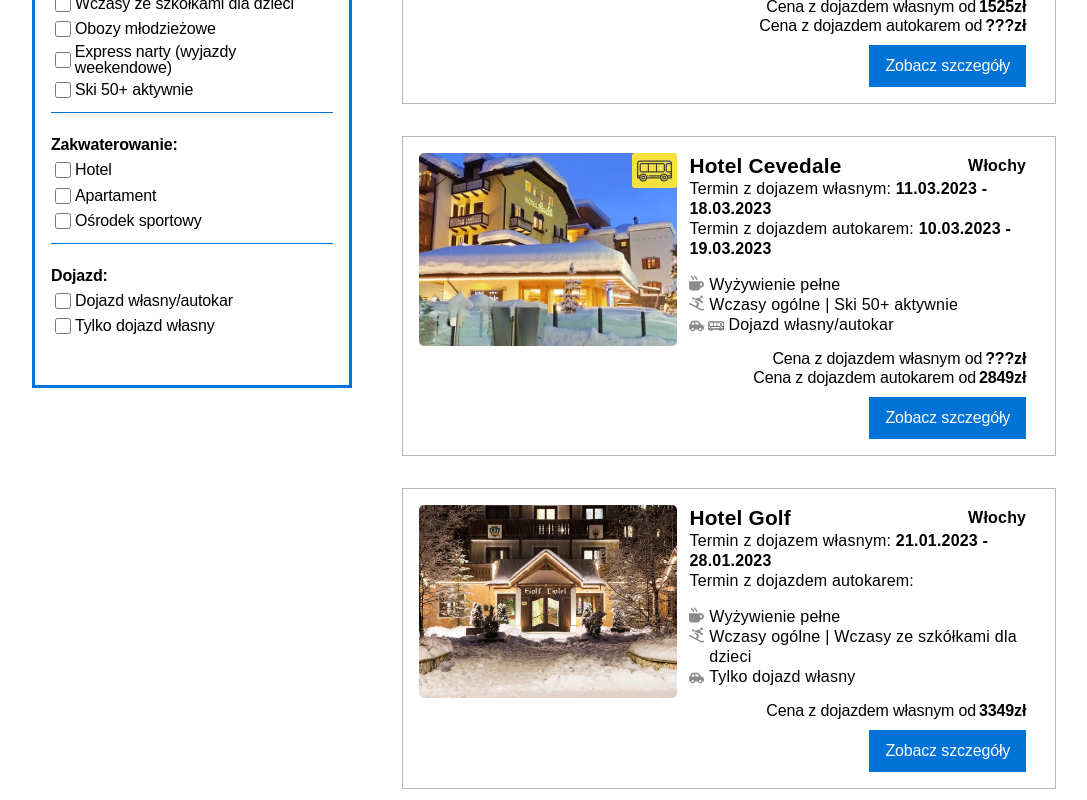
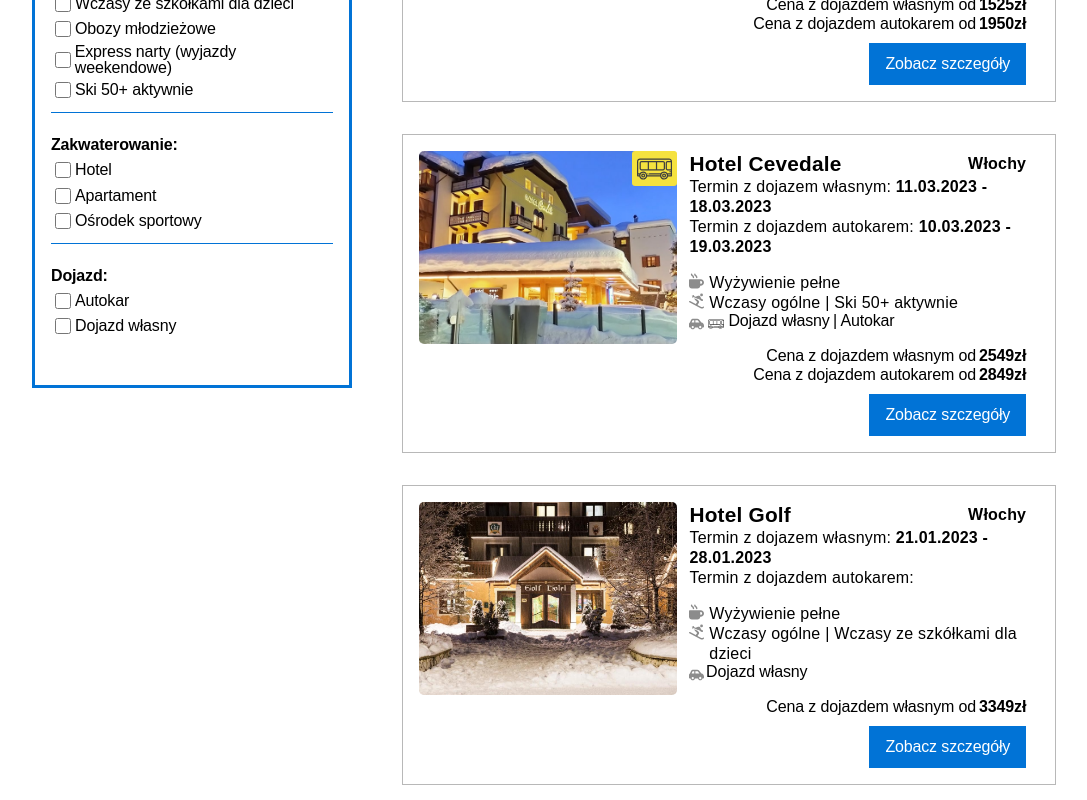
Before and after one commit to BartoszDadok/Promotor, a Next.js app: page / in a window 1280 px wide. Shown: the part 1340-2140 px from the top of the page, without its empty margins (96-1183 px from the left). Built offline with nearby package versions, Linux system fonts and the light colour scheme.

Commit message:
transport change

```diff
--- a/components/organisms/Item/Item.tsx
+++ b/components/organisms/Item/Item.tsx
@@ -21,6 +21,7 @@ export const ParagraphWrapper = styled.div`
   align-items: center;
 `;
 const SingleItem = styled.div`
+  position: relative;
   display: flex;
   flex-direction: row;
   justify-content: center;
@@ -67,7 +68,7 @@ const IconWrapper = styled.div`
   display: flex;
   justify-content: center;
   align-items: center;
-  margin-left: 0.2em;
+  margin: 0 0.2em;
   padding-top: 2px;
 `;
 
@@ -92,6 +93,14 @@ const ImageWrapper = styled.div<{ busSrc?: string }>`
     right: 0;
   }
 `;
+const AdditionalInformation = styled.div`
+  padding: 0.2em 0.2em;
+  background-color: #0173d6;
+  border: 1px solid #0173d6;
+  position: absolute;
+  top: -15px;
+  right: -1px;
+`;
 
 
 const Item = ({ itemData, src }: { itemData: ItemTypes, src: any }) => {
@@ -100,6 +109,11 @@ const Item = ({ itemData, src }: { itemData: ItemTypes, src: any }) => {
 
     return (
         <SingleItem>
+            { itemData.additionalInformation && <AdditionalInformation>
+                <PageParagraph color={ "white" }
+                               margin={ "0 0.3em" }>{ itemData.additionalInformation }</PageParagraph>
+            </AdditionalInformation>
+            }
             <Link passHref href={ objectWithoutSpaces + "-" + dateWithoutSpaces }>
                 <LinkWrapper>
                     <Image loading={ "lazy" } style={ { borderRadius: "5px", cursor: "pointer" } }
@@ -107,11 +121,12 @@ const Item = ({ itemData, src }: { itemData: ItemTypes, src: any }) => {
                            height={ 270 }
                            src={ src }
                            alt={ "hotel Angelo Włochy" }/>
-                    { itemData.transport === "Dojazd własny/autokar" &&
+                    { itemData.transport.includes("Autokar") &&
                     <ImageWrapper busSrc={ busIcon.src }/>
                     }
                 </LinkWrapper>
             </Link>
+
             <InfoWrapper>
                 <Link passHref href={ objectWithoutSpaces + "-" + dateWithoutSpaces }>
                     <a>
@@ -152,13 +167,23 @@ const Item = ({ itemData, src }: { itemData: ItemTypes, src: any }) => {
                     <Data>
                         <FontAwesomeIcon style={ { paddingTop: "3px" } } width={ "15px" } color={ "#8c8c8c" }
                                          icon={ faCarSide }/>
-                        { itemData.transport === "Dojazd własny/autokar" &&
+                        { itemData.transport.includes("Autokar") &&
                         <IconWrapper>
                             <Image alt={ "ikona busa" } src={ busIcon } width={ "16px" }
                                    height={ "16px" }/>
                         </IconWrapper>
                         }
-                        <PageParagraph margin={ "0 0.3em" }>{ itemData.transport }</PageParagraph>
+                        { itemData.transport.length === 1 ? <span style={ { margin: "0 0.1em" } }>{ itemData.transport }</span>
+                            :
+                            itemData.transport.map((item, i) => {
+                                if (i === 0) {
+                                    return (<span style={ { margin: "0 0.1em" } } key={ item }>{ item }</span>);
+                                } else {
+                                    return (<span style={ { margin: "0 0.1em" } } key={ item }>| { item } </span>);
+                                }
+
+                            })
+                        }
                     </Data>
                     { itemData.skipass === "Skipass" &&
                     <Data>
@@ -169,7 +194,7 @@ const Item = ({ itemData, src }: { itemData: ItemTypes, src: any }) => {
                     }
                 </DataWrapper>
                 <Price>Cena z dojazdem własnym od <span>{ itemData.price }zł</span></Price>
-                { itemData.transport === "Dojazd własny/autokar" &&
+                { itemData.transport.includes("Autokar") &&
                 <Price>Cena z dojazdem autokarem od <span>{ itemData.priceWithBus }zł</span></Price>
                 }
                 <ButtonWrapper>
@@ -179,6 +204,7 @@ const Item = ({ itemData, src }: { itemData: ItemTypes, src: any }) => {
                         </a>
                     </Link>
                 </ButtonWrapper>
+
             </InfoWrapper>
 
 
--- a/components/organisms/Offer/Offer.tsx
+++ b/components/organisms/Offer/Offer.tsx
@@ -121,8 +121,8 @@ const Offer = () => {
             "Ośrodek sportowy": false,
         },
         transport: {
-            "Dojazd własny/autokar": false,
-            "Tylko dojazd własny": false,
+            "Autokar": false,
+            "Dojazd własny": false,
         },
     };
 
@@ -143,8 +143,8 @@ const Offer = () => {
         "apartment": "Apartament",
         "sportCenter": "Ośrodek sportowy",
         "skipass": "Skipass",
-        "own/bus": "Dojazd własny/autokar",
-        "own": "Tylko dojazd własny",
+        "own/bus": "Autokar",
+        "own": "Dojazd własny",
     };
 
 
@@ -208,7 +208,6 @@ const Offer = () => {
         return Object.keys(collectedFilteringData);
     };
     const filteringCategories = getFilteringCategories();
-
 
     const filterData = () => {
         const pureData = [...data];
@@ -367,12 +366,12 @@ const Offer = () => {
                             <InputContainer>
                                 <Input onInput={ (e) => handleFilteredInputs(e) } type="checkbox" id="own/bus"
                                        name="own/bus"/>
-                                <Label htmlFor="own/bus">Dojazd własny/autokar</Label>
+                                <Label htmlFor="own/bus">Autokar</Label>
                             </InputContainer>
                             <InputContainer>
                                 <Input onInput={ (e) => handleFilteredInputs(e) } type="checkbox" id="own"
                                        name="own"/>
-                                <Label htmlFor="own">Tylko dojazd własny</Label>
+                                <Label htmlFor="own">Dojazd własny</Label>
                             </InputContainer>
                         </fieldset>
                     </FieldContainer>
--- a/public/assets/data.ts
+++ b/public/assets/data.ts
@@ -11,7 +11,7 @@ export const data = [
         board: "Pełne",
         category: ["Wczasy ogólne"],
         startingDate: "01/28/2023",
-        transport: "Dojazd własny/autokar",
+        transport: ["Dojazd własny", "Autokar"],
     },
     {
         id: 3,
@@ -20,26 +20,26 @@ export const data = [
         price: "1525",
         object: "Top Residence",
         date: ["28.01.2023 - 04.02.2023", "27.01.2023 - 05.02.2023"],
-        priceWithBus: "???",
+        priceWithBus: "1950",
         skipass: "Nie",
         board: "Bez wyżywienia",
         category: ["Wczasy ogólne"],
         startingDate: "01/28/2023",
-        transport: "Dojazd własny/autokar",
+        transport: ["Dojazd własny", "Autokar"],
     },
     {
         id: 5,
         country: "Włochy",
         accommodation: "Hotel",
         object: "Cevedale",
-        price: "???",
+        price: "2549",
         date: ["11.03.2023 - 18.03.2023", "10.03.2023 - 19.03.2023"],
         priceWithBus: "2849",
         skipass: "Nie",
         board: "Pełne",
         category: ["Wczasy ogólne", "Ski 50+ aktywnie"],
         startingDate: "03/11/2023",
-        transport: "Dojazd własny/autokar",
+        transport: ["Dojazd własny", "Autokar"],
     },
     {
         id: 7,
@@ -53,7 +53,7 @@ export const data = [
         board: "Pełne",
         category: ["Wczasy ogólne", "Wczasy ze szkółkami dla dzieci"],
         startingDate: "01/21/2023",
-        transport: "Tylko dojazd własny",
+        transport: ["Dojazd własny"],
     },
     {
         id: 8,
@@ -62,12 +62,12 @@ export const data = [
         object: "Derby Club",
         price: "1248",
         date: ["28.01.2023 - 04.02.2023", "27.01.2023 - 05.02.2023"],
-        priceWithBus: "???",
+        priceWithBus: "1673",
         skipass: "Nie",
         board: "Bez wyżywienia",
         category: ["Wczasy ogólne", "Wczasy ze szkółkami dla dzieci"],
         startingDate: "01/28/2023",
-        transport: "Dojazd własny/autokar",
+        transport: ["Dojazd własny", "Autokar"],
     },
     {
         id: 10,
@@ -81,7 +81,7 @@ export const data = [
         board: "Pełne",
         category: ["Wczasy ogólne", "Wczasy ze szkółkami dla dzieci"],
         startingDate: "01/28/2023",
-        transport: "Dojazd własny/autokar",
+        transport: ["Dojazd własny", "Autokar"],
     },
     {
         id: 12,
@@ -95,7 +95,7 @@ export const data = [
         board: "Pełne",
         category: ["Wczasy ogólne"],
         startingDate: "03/11/2023",
-        transport: "Dojazd własny/autokar",
+        transport: ["Dojazd własny", "Autokar"],
     },
     {
         id: 14,
@@ -109,7 +109,7 @@ export const data = [
         board: "Pełne",
         category: ["Wczasy ogólne"],
         startingDate: "02/25/2023",
-        transport: "Dojazd własny/autokar",
+        transport: ["Dojazd własny", "Autokar"],
     },
     {
         id: 16,
@@ -123,7 +123,7 @@ export const data = [
         board: "Pełne",
         category: ["Wczasy ogólne", "Wczasy ze szkółkami dla dzieci"],
         startingDate: "01/28/2023",
-        transport: "Dojazd własny/autokar",
+        transport: ["Dojazd własny", "Autokar"],
     },
     {
         id: 18,
@@ -137,7 +137,7 @@ export const data = [
         board: "Tylko śniadania",
         category: ["Wczasy ogólne"],
         startingDate: "02/11/2023",
-        transport: "Dojazd własny/autokar",
+        transport: ["Dojazd własny", "Autokar"],
     },
     {
         id: 20,
@@ -151,7 +151,7 @@ export const data = [
         board: "Pełne",
         category: ["Obozy młodzieżowe"],
         startingDate: "01/28/2023",
-        transport: "Dojazd własny/autokar",
+        transport: ["Dojazd własny", "Autokar"],
     },
     {
         id: 22,
@@ -165,7 +165,7 @@ export const data = [
         board: "Bez wyżywienia",
         category: ["Wczasy ogólne"],
         startingDate: "01/28/2023",
-        transport: "Dojazd własny/autokar",
+        transport: ["Dojazd własny", "Autokar"],
     },
     {
         id: 24,
@@ -179,7 +179,7 @@ export const data = [
         board: "Pełne",
         category: ["Wczasy ogólne", "Wczasy ze szkółkami dla dzieci"],
         startingDate: "01/28/2023",
-        transport: "Dojazd własny/autokar",
+        transport: ["Dojazd własny", "Autokar"],
     },
     {
         id: 26,
@@ -193,7 +193,7 @@ export const data = [
         board: "Pełne",
         category: ["Wczasy ogólne", "Wczasy ze szkółkami dla dzieci"],
         startingDate: "02/04/2023",
-        transport: "Dojazd własny/autokar",
+        transport: ["Dojazd własny", "Autokar"],
     },
 
     {
@@ -208,7 +208,7 @@ export const data = [
         board: "Bez wyżywienia",
         category: ["Wczasy ogólne"],
         startingDate: "03/04/2023",
-        transport: "Dojazd własny/autokar",
+        transport: ["Dojazd własny", "Autokar"],
     },
     {
         id: 30,
@@ -222,8 +222,8 @@ export const data = [
         board: "Pełne",
         category: ["Wczasy ogólne"],
         startingDate: "03/11/2023",
-        transport: "Dojazd własny/autokar",
-        additional_information: "Termin dla grup zorganizowanych",
+        transport: ["Dojazd własny", "Autokar"],
+        additionalInformation: "Termin dla grup zorganizowanych",
     },
     {
         id: 32,
@@ -237,7 +237,7 @@ export const data = [
         board: "Pełne",
         category: ["Wczasy ogólne", "Wczasy ze szkółkami dla dzieci"],
         startingDate: "02/04/2023",
-        transport: "Dojazd własny/autokar",
+        transport: ["Dojazd własny", "Autokar"],
     },
     {
         id: 34,
@@ -251,7 +251,7 @@ export const data = [
         board: "Bez wyżywienia",
         category: ["Wczasy ogólne"],
         startingDate: "12/10/2022",
-        transport: "Dojazd własny/autokar",
+        transport: ["Dojazd własny", "Autokar"],
     },
     {
         id: 36,
@@ -265,7 +265,7 @@ export const data = [
         board: "Pełne",
         category: ["Wczasy ogólne"],
         startingDate: "12/10/2022",
-        transport: "Dojazd własny/autokar",
+        transport: ["Dojazd własny", "Autokar"],
     },
     {
         id: 38,
@@ -279,7 +279,7 @@ export const data = [
         board: "Bez wyżywienia",
         category: ["Wczasy ogólne"],
         startingDate: "03/25/2023",
-        transport: "Dojazd własny/autokar",
+        transport: ["Dojazd własny", "Autokar"],
     },
     {
         id: 40,
@@ -293,7 +293,7 @@ export const data = [
         board: "Bez wyżywienia",
         category: ["Wczasy ogólne"],
         startingDate: "03/18/2023",
-        transport: "Dojazd własny/autokar",
+        transport: ["Dojazd własny", "Autokar"],
     },
     {
         id: 42,
@@ -307,7 +307,7 @@ export const data = [
         board: "Pełne",
         category: ["Wczasy ogólne", "Wczasy ze szkółkami dla dzieci"],
         startingDate: "01/28/2023",
-        transport: "Dojazd własny/autokar",
+        transport: ["Dojazd własny", "Autokar"],
     },
     {
         id: 44,
@@ -321,7 +321,7 @@ export const data = [
         board: "Pełne",
         category: ["Wczasy ogólne", "Wczasy ze szkółkami dla dzieci"],
         startingDate: "01/29/2023",
-        transport: "Dojazd własny/autokar",
+        transport: ["Dojazd własny", "Autokar"],
     },
     {
         id: 46,
@@ -335,7 +335,7 @@ export const data = [
         board: "Pełne",
         category: ["Wczasy ogólne", "Wczasy ze szkółkami dla dzieci"],
         startingDate: "01/28/2023",
-        transport: "Dojazd własny/autokar",
+        transport: ["Dojazd własny", "Autokar"],
     },
 
     {
@@ -350,7 +350,7 @@ export const data = [
         board: "Bez wyżywienia",
         category: ["Wczasy ogólne"],
         startingDate: "12/10/2022",
-        transport: "Dojazd własny/autokar",
+        transport: ["Dojazd własny", "Autokar"],
     },
     {
         id: 50,
@@ -364,7 +364,7 @@ export const data = [
         board: "Pełne",
         category: ["Wczasy ogólne", "Wczasy ze szkółkami dla dzieci"],
         startingDate: "01/28/2023",
-        transport: "Dojazd własny/autokar",
+        transport: ["Dojazd własny", "Autokar"],
     },
     {
         id: 52,
@@ -378,7 +378,7 @@ export const data = [
         board: "Bez wyżywienia",
         category: ["Wczasy ogólne", "Wczasy ze szkółkami dla dzieci"],
         startingDate: "02/04/2023",
-        transport: "Tylko dojazd własny",
+        transport: ["Dojazd własny"],
     },
     {
         id: 53,
@@ -392,7 +392,7 @@ export const data = [
         board: "Pełne",
         category: ["Express narty"],
         startingDate: "01/06/2023",
-        transport: "Dojazd własny/autokar",
+        transport: ["Dojazd własny", "Autokar"],
     },
     {
         id: 55,
@@ -406,6 +406,6 @@ export const data = [
         board: "Pełne",
         category: ["Wczasy ogólne"],
         startingDate: "03/18/2023",
-        transport: "Dojazd własny/autokar",
+        transport: ["Dojazd własny", "Autokar"],
     },
 ];
```
Also changed, not shown: components/organisms/Modal/Modal.tsx (+8 -7 lines), components/organisms/Offer/OfferTypes.ts (+4 -4 lines), pages/angelo-28.01.2023-04.02.2023/index.tsx (+84 -11 lines).
